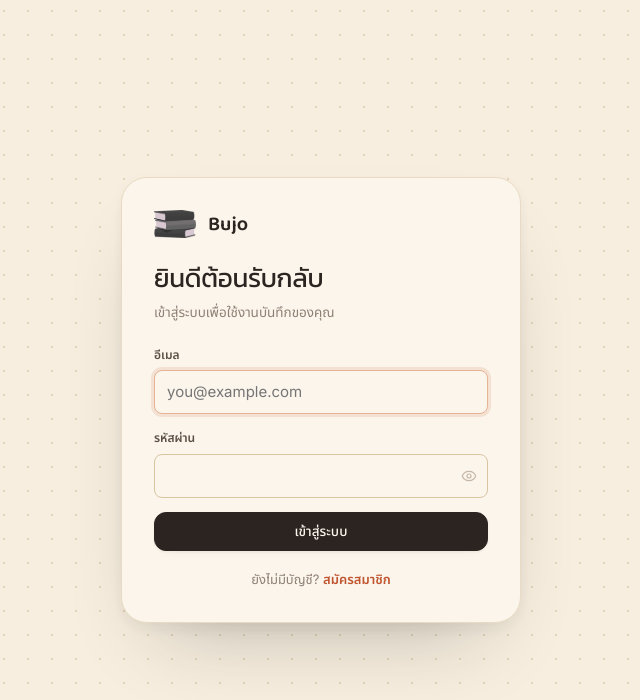
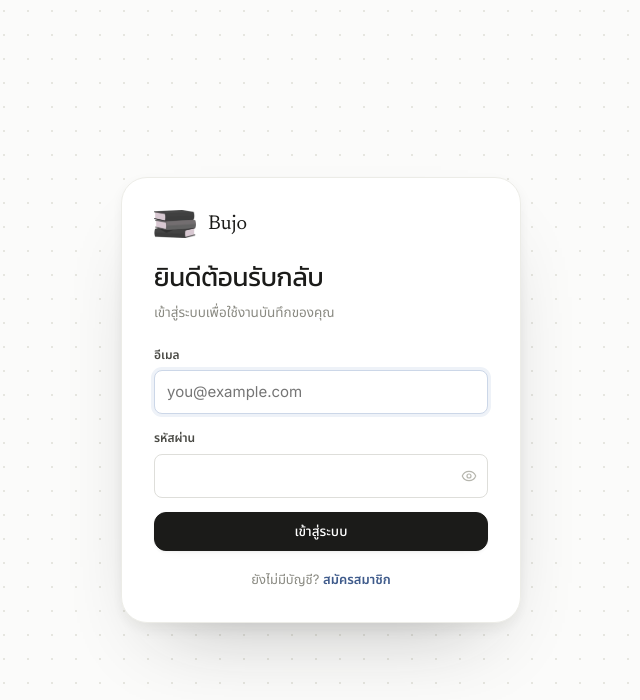
Before and after one commit to Pawit44/fe-bujo-app, a Next.js app: page /login in a window 1280 px wide. Shown: the top 700 px of the page, without its empty margins (319-959 px from the left). Built offline with nearby package versions, Linux system fonts and the light colour scheme; no server answers.

Commit message:
edit feature6

```diff
--- a/app/globals.css
+++ b/app/globals.css
@@ -1,37 +1,36 @@
 /* ==========================================================================
    BUJO — design tokens
-   Warm editorial system: ink on cream, terracotta as the one primary
-   accent (mustard/teal as its secondary pair for priority/inspiration),
+   A quiet paper-white system: ink on paper, one restrained accent,
    soft shadows instead of hard borders.
    ========================================================================== */
 
 :root,
 [data-theme='paper'] {
-  /* Paper — warm cream, not stark white */
-  --paper: #fbf5ec;
-  --paper-soft: #f7eedf;
-  --paper-sunken: #f1e4ce;
-  --paper-hover: #ecddc5;
-
-  /* Ink — warm near-black, not cool gray-black */
-  --ink: #2b2420;
-  --ink-soft: #5c4f44;
-  --ink-muted: #8f8074;
-  --ink-faint: #c6b8a8;
+  /* Paper */
+  --paper: #ffffff;
+  --paper-soft: #fbfbfa;
+  --paper-sunken: #f6f6f4;
+  --paper-hover: #f2f2f0;
+
+  /* Ink */
+  --ink: #1b1b19;
+  --ink-soft: #4a4a45;
+  --ink-muted: #8a8a82;
+  --ink-faint: #b6b6ae;
   /* One step further from the paper than --ink, for the hover state of
      surfaces that are already painted in --ink. Each theme pushes it in its
      own direction: darker on a light theme, lighter on a dark one. */
   --ink-strong: #000000;
 
   /* Lines */
-  --line: #e9dbc3;
-  --line-strong: #dac5a2;
-  --dot: #e3d3b8;
-
-  /* Accent — terracotta, the brand's primary color */
-  --accent: #c1552f;
-  --accent-soft: #f4e1d2;
-  --accent-line: #e3b594;
+  --line: #ececE7;
+  --line-strong: #dededa;
+  --dot: #e6e6e0;
+
+  /* Accent — a muted ink-blue that stays calm on white */
+  --accent: #3f5b8b;
+  --accent-soft: #eef2f8;
+  --accent-line: #ccd7e8;
 
   /* A solid gradient fill for "featured" surfaces (the primary nav item,
      the Daily Log hero card) plus the text color guaranteed to read on it.
@@ -39,142 +38,132 @@
      in the dark theme (accent goes light so it reads as *text* on a dark
      page), which would leave a light-on-light gradient here. This pair
      always stays "dark fill, white text" no matter which theme is active. */
-  --feature-accent: #c1552f;
-  --feature-accent-2: #953f20;
+  --feature-accent: #3f5b8b;
+  --feature-accent-2: #2c4066;
   --feature-ink: #ffffff;
 
-  /* Semantic — mustard for priority, teal for inspiration: the accent's
-     terracotta plus these two is the brand's whole warm triad, so which
-     marker a task carries is legible by color alone, not just its icon. */
-  --done: #6b8f5c;
-  --priority: #b8862e;
-  --inspiration: #3f8483;
+  /* Semantic */
+  --done: #6f8f6a;
+  --priority: #b4735a;
+  --inspiration: #b39449;
 
   /* Danger — solid fill for destructive buttons, plus a tinted pair for
-     inline error messages. Kept a cooler, more saturated red than the
-     terracotta accent so a delete action never reads as "just another
-     brand-colored button." */
-  --danger: #b23b30;
-  --danger-hover: #9a3128;
+     inline error messages. */
+  --danger: #b3524a;
+  --danger-hover: #9c453e;
   --danger-ink: #ffffff;
-  --danger-soft: #f7e4e0;
-  --danger-soft-ink: #8f2e24;
-
-  /* Timeline/tag colors — one hue per palette token. -solid tints a block's
-     left edge/dot (and a day-cell tag pill's background), -soft is its
-     fill, -line its border. Warmed to sit on cream instead of white. */
-  --ev-red-solid: hsl(9 62% 45%);      --ev-red-soft: hsl(9 60% 91%);      --ev-red-line: hsl(9 55% 79%);
-  --ev-orange-solid: hsl(28 70% 44%);  --ev-orange-soft: hsl(30 75% 89%);  --ev-orange-line: hsl(28 65% 77%);
-  --ev-yellow-solid: hsl(42 68% 40%);  --ev-yellow-soft: hsl(44 78% 87%);  --ev-yellow-line: hsl(43 68% 75%);
-  --ev-green-solid: hsl(140 35% 35%);  --ev-green-soft: hsl(140 40% 89%);  --ev-green-line: hsl(140 35% 75%);
-  --ev-teal-solid: hsl(178 42% 31%);   --ev-teal-soft: hsl(178 42% 88%);   --ev-teal-line: hsl(178 38% 73%);
-  --ev-blue-solid: hsl(212 45% 45%);   --ev-blue-soft: hsl(212 55% 91%);   --ev-blue-line: hsl(212 45% 79%);
-  --ev-purple-solid: hsl(262 38% 47%); --ev-purple-soft: hsl(262 48% 91%); --ev-purple-line: hsl(262 38% 81%);
-  --ev-pink-solid: hsl(340 55% 49%);   --ev-pink-soft: hsl(340 60% 91%);   --ev-pink-line: hsl(340 50% 81%);
-  --ev-gray-solid: hsl(30 8% 40%);     --ev-gray-soft: hsl(30 15% 89%);    --ev-gray-line: hsl(30 10% 77%);
-}
-
-/* Dusk — a dark, low-glare theme for the same layout. Warm dark brown, not
-   cool blue-black, so the terracotta accent still reads as "the same brand." */
+  --danger-soft: #fbeceb;
+  --danger-soft-ink: #a13f37;
+
+  /* Timeline event colors — one hue per palette token. -solid tints a
+     block's left edge/dot, -soft is its fill, -line its border. */
+  --ev-red-solid: hsl(355 55% 44%);   --ev-red-soft: hsl(355 65% 92%);   --ev-red-line: hsl(355 55% 80%);
+  --ev-orange-solid: hsl(28 65% 42%); --ev-orange-soft: hsl(28 75% 90%); --ev-orange-line: hsl(28 65% 78%);
+  --ev-yellow-solid: hsl(42 65% 38%);  --ev-yellow-soft: hsl(45 80% 88%); --ev-yellow-line: hsl(45 70% 76%);
+  --ev-green-solid: hsl(145 40% 34%); --ev-green-soft: hsl(145 45% 90%); --ev-green-line: hsl(145 40% 76%);
+  --ev-teal-solid: hsl(178 45% 30%);  --ev-teal-soft: hsl(178 45% 89%);  --ev-teal-line: hsl(178 40% 74%);
+  --ev-blue-solid: hsl(215 50% 44%);  --ev-blue-soft: hsl(215 60% 92%);  --ev-blue-line: hsl(215 50% 80%);
+  --ev-purple-solid: hsl(265 40% 46%); --ev-purple-soft: hsl(265 50% 92%); --ev-purple-line: hsl(265 40% 82%);
+  --ev-pink-solid: hsl(330 50% 46%);  --ev-pink-soft: hsl(330 60% 92%);  --ev-pink-line: hsl(330 50% 82%);
+  --ev-gray-solid: hsl(0 0% 38%);     --ev-gray-soft: hsl(0 0% 90%);     --ev-gray-line: hsl(0 0% 78%);
+}
+
+/* Dusk — a dark, low-glare theme for the same layout. */
 [data-theme='dusk'] {
-  --paper: #221d19;
-  --paper-soft: #271f1b;
-  --paper-sunken: #2e251f;
-  --paper-hover: #362b23;
-
-  --ink: #f1e6d8;
-  --ink-soft: #cbb9a5;
-  --ink-muted: #99887a;
-  --ink-faint: #5e4f42;
+  --paper: #1c1d20;
+  --paper-soft: #202226;
+  --paper-sunken: #26282d;
+  --paper-hover: #2c2e34;
+
+  --ink: #eeeeec;
+  --ink-soft: #c6c6c2;
+  --ink-muted: #92928d;
+  --ink-faint: #616159;
   /* Brighter than --ink, not darker: on this theme --ink is the light
      colour, so a primary button hovers *towards* white. Reusing the light
      theme's #000 here painted black text on a black fill. */
   --ink-strong: #ffffff;
 
-  --line: #3a2e26;
-  --line-strong: #47382e;
-  --dot: #362b23;
-
-  --accent: #e08a5c;
-  --accent-soft: #3a2a20;
-  --accent-line: #5c4331;
+  --line: #313338;
+  --line-strong: #3c3e44;
+  --dot: #2c2e34;
+
+  --accent: #8aa6d9;
+  --accent-soft: #26313f;
+  --accent-line: #3a4a63;
 
   /* --accent itself is deliberately light here (it doubles as readable text
      on this theme's dark paper) — too light for white text to sit on, so
-     the featured-surface fill gets its own, deeper terracotta instead. */
-  --feature-accent: #b85a34;
-  --feature-accent-2: #7a3b1e;
+     the featured-surface fill gets its own, deeper blue instead of reusing it. */
+  --feature-accent: #3a5488;
+  --feature-accent-2: #263a5e;
   --feature-ink: #ffffff;
 
-  --done: #93b587;
-  --priority: #d9a857;
-  --inspiration: #5fadab;
-
-  --danger: #d0776a;
-  --danger-hover: #dc8a7e;
-  --danger-ink: #221d19;
-  --danger-soft: #3d2621;
-  --danger-soft-ink: #f0b6aa;
-
-  --ev-red-solid: hsl(9 70% 66%);      --ev-red-soft: hsl(9 45% 21%);      --ev-red-line: hsl(9 40% 33%);
-  --ev-orange-solid: hsl(30 75% 62%);  --ev-orange-soft: hsl(30 45% 20%);  --ev-orange-line: hsl(30 45% 32%);
-  --ev-yellow-solid: hsl(43 72% 62%);  --ev-yellow-soft: hsl(43 45% 19%);  --ev-yellow-line: hsl(43 45% 31%);
-  --ev-green-solid: hsl(140 42% 58%);  --ev-green-soft: hsl(140 30% 18%);  --ev-green-line: hsl(140 30% 30%);
-  --ev-teal-solid: hsl(178 48% 55%);   --ev-teal-soft: hsl(178 35% 17%);   --ev-teal-line: hsl(178 35% 29%);
-  --ev-blue-solid: hsl(212 65% 70%);   --ev-blue-soft: hsl(212 40% 21%);   --ev-blue-line: hsl(212 40% 33%);
-  --ev-purple-solid: hsl(262 52% 72%); --ev-purple-soft: hsl(262 35% 22%); --ev-purple-line: hsl(262 35% 34%);
-  --ev-pink-solid: hsl(340 58% 70%);   --ev-pink-soft: hsl(340 35% 22%);   --ev-pink-line: hsl(340 35% 34%);
-  --ev-gray-solid: hsl(30 8% 65%);     --ev-gray-soft: hsl(30 12% 23%);    --ev-gray-line: hsl(30 10% 33%);
-}
-
-/* Sage — keeps its own green accent (that's the reason to pick it over
-   Paper) but shares the same warm-cream neutrals and mustard priority as
-   the other two themes, so switching themes never jolts between a cool-
-   white and a warm-cream base. Its "inspiration" secondary is terracotta
-   instead of teal — teal would fight the green accent here. */
+  --done: #8fb388;
+  --priority: #d38f70;
+  --inspiration: #d4b566;
+
+  --danger: #c96a60;
+  --danger-hover: #d97d72;
+  --danger-ink: #1c1d20;
+  --danger-soft: #3a2523;
+  --danger-soft-ink: #f0b3ab;
+
+  --ev-red-solid: hsl(355 70% 68%);    --ev-red-soft: hsl(355 40% 22%);    --ev-red-line: hsl(355 40% 34%);
+  --ev-orange-solid: hsl(28 75% 62%);  --ev-orange-soft: hsl(28 45% 20%);  --ev-orange-line: hsl(28 45% 32%);
+  --ev-yellow-solid: hsl(45 75% 62%);  --ev-yellow-soft: hsl(45 45% 18%);  --ev-yellow-line: hsl(45 45% 30%);
+  --ev-green-solid: hsl(145 45% 60%);  --ev-green-soft: hsl(145 30% 18%);  --ev-green-line: hsl(145 30% 30%);
+  --ev-teal-solid: hsl(178 50% 55%);   --ev-teal-soft: hsl(178 35% 17%);   --ev-teal-line: hsl(178 35% 29%);
+  --ev-blue-solid: hsl(215 70% 72%);   --ev-blue-soft: hsl(215 40% 21%);   --ev-blue-line: hsl(215 40% 33%);
+  --ev-purple-solid: hsl(265 55% 74%); --ev-purple-soft: hsl(265 35% 22%); --ev-purple-line: hsl(265 35% 34%);
+  --ev-pink-solid: hsl(330 60% 72%);   --ev-pink-soft: hsl(330 35% 22%);   --ev-pink-line: hsl(330 35% 34%);
+  --ev-gray-solid: hsl(0 0% 68%);      --ev-gray-soft: hsl(0 0% 24%);      --ev-gray-line: hsl(0 0% 34%);
+}
+
+/* Sage — the same paper-white feel, with a green accent instead of blue. */
 [data-theme='sage'] {
-  --paper: #faf6ec;
-  --paper-soft: #f5efe0;
-  --paper-sunken: #efe7d1;
-  --paper-hover: #e8dfc3;
-
-  --ink: #232720;
-  --ink-soft: #4f5546;
-  --ink-muted: #838a76;
-  --ink-faint: #bac0a8;
+  --paper: #ffffff;
+  --paper-soft: #fafbf8;
+  --paper-sunken: #f4f6f1;
+  --paper-hover: #eef1ea;
+
+  --ink: #1c1f19;
+  --ink-soft: #494e44;
+  --ink-muted: #868c7c;
+  --ink-faint: #b4b9a9;
   --ink-strong: #000000;
 
-  --line: #e3e4ce;
-  --line-strong: #d3d6b8;
-  --dot: #dee2c4;
+  --line: #e8ece2;
+  --line-strong: #dbe0d1;
+  --dot: #e2e7d8;
 
   --accent: #4c7a53;
-  --accent-soft: #e7f0e1;
-  --accent-line: #bbd4b8;
+  --accent-soft: #ecf3ea;
+  --accent-line: #c9dcc9;
 
   --feature-accent: #4c7a53;
-  --feature-accent-2: #335938;
+  --feature-accent-2: #345638;
   --feature-ink: #ffffff;
 
-  --done: #6b8f5c;
-  --priority: #b8862e;
-  --inspiration: #c1552f;
-
-  --danger: #b23b30;
-  --danger-hover: #9a3128;
+  --done: #6f8f6a;
+  --priority: #b4735a;
+  --inspiration: #a98f3f;
+
+  --danger: #b3524a;
+  --danger-hover: #9c453e;
   --danger-ink: #ffffff;
-  --danger-soft: #f7e4e0;
-  --danger-soft-ink: #8f2e24;
-
-  --ev-red-solid: hsl(9 62% 45%);      --ev-red-soft: hsl(9 60% 91%);      --ev-red-line: hsl(9 55% 79%);
-  --ev-orange-solid: hsl(28 70% 44%);  --ev-orange-soft: hsl(30 75% 89%);  --ev-orange-line: hsl(28 65% 77%);
-  --ev-yellow-solid: hsl(42 68% 40%);  --ev-yellow-soft: hsl(44 78% 87%);  --ev-yellow-line: hsl(43 68% 75%);
-  --ev-green-solid: hsl(140 35% 35%);  --ev-green-soft: hsl(140 40% 89%);  --ev-green-line: hsl(140 35% 75%);
-  --ev-teal-solid: hsl(178 42% 31%);   --ev-teal-soft: hsl(178 42% 88%);   --ev-teal-line: hsl(178 38% 73%);
-  --ev-blue-solid: hsl(212 45% 45%);   --ev-blue-soft: hsl(212 55% 91%);   --ev-blue-line: hsl(212 45% 79%);
-  --ev-purple-solid: hsl(262 38% 47%); --ev-purple-soft: hsl(262 48% 91%); --ev-purple-line: hsl(262 38% 81%);
-  --ev-pink-solid: hsl(340 55% 49%);   --ev-pink-soft: hsl(340 60% 91%);   --ev-pink-line: hsl(340 50% 81%);
-  --ev-gray-solid: hsl(30 8% 40%);     --ev-gray-soft: hsl(30 15% 89%);    --ev-gray-line: hsl(30 10% 77%);
+  --danger-soft: #fbeceb;
+  --danger-soft-ink: #a13f37;
+
+  --ev-red-solid: hsl(355 55% 44%);   --ev-red-soft: hsl(355 65% 92%);   --ev-red-line: hsl(355 55% 80%);
+  --ev-orange-solid: hsl(28 65% 42%); --ev-orange-soft: hsl(28 75% 90%); --ev-orange-line: hsl(28 65% 78%);
+  --ev-yellow-solid: hsl(42 65% 38%);  --ev-yellow-soft: hsl(45 80% 88%); --ev-yellow-line: hsl(45 70% 76%);
+  --ev-green-solid: hsl(145 40% 34%); --ev-green-soft: hsl(145 45% 90%); --ev-green-line: hsl(145 40% 76%);
+  --ev-teal-solid: hsl(178 45% 30%);  --ev-teal-soft: hsl(178 45% 89%);  --ev-teal-line: hsl(178 40% 74%);
+  --ev-blue-solid: hsl(215 50% 44%);  --ev-blue-soft: hsl(215 60% 92%);  --ev-blue-line: hsl(215 50% 80%);
+  --ev-purple-solid: hsl(265 40% 46%); --ev-purple-soft: hsl(265 50% 92%); --ev-purple-line: hsl(265 40% 82%);
+  --ev-pink-solid: hsl(330 50% 46%);  --ev-pink-soft: hsl(330 60% 92%);  --ev-pink-line: hsl(330 50% 82%);
+  --ev-gray-solid: hsl(0 0% 38%);     --ev-gray-soft: hsl(0 0% 90%);     --ev-gray-line: hsl(0 0% 78%);
 }
 
 :root {
@@ -190,14 +179,12 @@
   --shadow-md: 0 2px 6px rgba(27, 27, 25, 0.05), 0 18px 40px -24px rgba(27, 27, 25, 0.22);
   --shadow-lg: 0 6px 14px rgba(27, 27, 25, 0.06), 0 40px 80px -40px rgba(27, 27, 25, 0.3);
 
-  /* Type — Inter/Baloo 2 have no Thai glyphs, so the browser falls back
+  /* Type — Inter/Newsreader have no Thai glyphs, so the browser falls back
      per-character to Noto Sans Thai / Kanit for Thai text automatically;
      no locale switching needed. The families come from next/font (see
-     app/layout.tsx), which self-hosts them and exposes each as a variable.
-     --font-serif keeps its name for a minimal diff, but it's the display/
-     heading face now — bold and rounded (Baloo 2 / Kanit), not a serif. */
+     app/layout.tsx), which self-hosts them and exposes each as a variable. */
   --font-sans: var(--font-inter), var(--font-noto-thai), ui-sans-serif, system-ui, -apple-system, 'Segoe UI', Roboto, sans-serif;
-  --font-serif: var(--font-baloo), var(--font-kanit), ui-rounded, 'SF Pro Rounded', system-ui, sans-serif;
+  --font-serif: var(--font-newsreader), var(--font-kanit), ui-serif, Georgia, 'Times New Roman', serif;
   --font-mono: ui-monospace, SFMono-Regular, 'SF Mono', Menlo, monospace;
 
   /* Motion */
@@ -2078,18 +2065,6 @@ ol {
   gap: 6px;
 }
 
-/* Re-keyed by month in monthly/page.tsx, so switching months replays this
-   instead of the grid just popping to new content. */
-.cal-days {
-  animation: rise var(--normal) both;
-}
-
-/* Re-keyed by the week's anchor date in weekly/page.tsx — same idea for
-   ‹ › and jumping to a week from the date picker or Monthly view. */
-.week-view-fade {
-  animation: rise var(--normal) both;
-}
-
 .cal-weekdays div {
   text-align: center;
   font-size: 11.5px;
@@ -2100,27 +2075,18 @@ ol {
   padding-bottom: 10px;
 }
 
-/* A day cell is a small card now, not a centered square — the date number
-   anchors the top-left (like an actual calendar page), tag pills stack
-   below it. Content decides the height (min-height, not aspect-ratio), so
-   a day with 0 tasks and a day with "+3 more" both stay comfortable
-   instead of either clipping or leaving the empty ones oddly tall. */
 .cal-day {
-  min-height: 88px;
+  aspect-ratio: 1;
   border-radius: 14px;
   display: flex;
   flex-direction: column;
-  align-items: flex-start;
-  padding: 9px 9px 8px;
-  gap: 5px;
+  align-items: center;
+  justify-content: center;
+  gap: 6px;
+  font-size: 17px;
+  font-variant-numeric: tabular-nums;
   color: var(--ink-soft);
   transition: background var(--fast), color var(--fast), transform var(--fast);
-}
-
-.cal-day-num {
-  font-size: 16px;
-  font-weight: 600;
-  font-variant-numeric: tabular-nums;
 }
 
 .cal-day:hover {
@@ -2128,17 +2094,14 @@ ol {
   transform: translateY(-1px);
 }
 
-.cal-day.weekend .cal-day-num {
+.cal-day.weekend {
   color: var(--ink-muted);
 }
 
 .cal-day.today {
   background: var(--ink);
   color: var(--paper);
-}
-
-.cal-day.today .cal-day-num {
-  color: var(--paper);
+  font-weight: 600;
 }
 
 .cal-day.blank {
@@ -2153,64 +2116,22 @@ ol {
   color: var(--accent);
 }
 
-.cal-day.week-hover .cal-day-num {
-  color: var(--accent);
-}
-
 .cal-day.today.week-hover {
   background: var(--ink);
   color: var(--paper);
 }
 
-.cal-day.today.week-hover .cal-day-num {
-  color: var(--paper);
-}
-
-.cal-tags {
-  display: flex;
-  flex-direction: column;
+.cal-dots {
+  display: flex;
   gap: 3px;
-  width: 100%;
-}
-
-.cal-tag {
-  max-width: 100%;
-  overflow: hidden;
-  text-overflow: ellipsis;
-  white-space: nowrap;
-  padding: 2px 7px;
-  border-radius: 6px;
-  font-size: 10.5px;
-  font-weight: 550;
-  line-height: 1.4;
-  background: var(--paper-sunken);
-  color: var(--ink-soft);
-}
-
-.cal-day.today .cal-tag {
-  background: rgba(255, 255, 255, 0.16);
-  color: var(--paper);
-}
-
-.cal-tag.ev-color-red { background: var(--ev-red-soft); color: var(--ev-red-solid); }
-.cal-tag.ev-color-orange { background: var(--ev-orange-soft); color: var(--ev-orange-solid); }
-.cal-tag.ev-color-yellow { background: var(--ev-yellow-soft); color: var(--ev-yellow-solid); }
-.cal-tag.ev-color-green { background: var(--ev-green-soft); color: var(--ev-green-solid); }
-.cal-tag.ev-color-teal { background: var(--ev-teal-soft); color: var(--ev-teal-solid); }
-.cal-tag.ev-color-blue { background: var(--ev-blue-soft); color: var(--ev-blue-solid); }
-.cal-tag.ev-color-purple { background: var(--ev-purple-soft); color: var(--ev-purple-solid); }
-.cal-tag.ev-color-pink { background: var(--ev-pink-soft); color: var(--ev-pink-solid); }
-.cal-tag.ev-color-gray { background: var(--ev-gray-soft); color: var(--ev-gray-solid); }
-
-.cal-tag-more {
-  font-size: 10px;
-  font-weight: 600;
-  color: var(--ink-faint);
-  padding: 0 2px;
-}
-
-.cal-day.today .cal-tag-more {
-  color: rgba(255, 255, 255, 0.7);
+  height: 5px;
+}
+
+.cal-dots i {
+  width: 5px;
+  height: 5px;
+  border-radius: 50%;
+  background: var(--ink-faint);
 }
 
 .cal-day.today .cal-dots i {
@@ -2333,20 +2254,11 @@ ol {
   margin: -8px 0 16px;
 }
 
-.week-belongs {
-  margin-top: 8px;
-}
-
 .datepicker-menu {
   right: auto;
   left: 0;
   min-width: 260px;
   padding: 10px 12px 12px;
-}
-
-.color-menu {
-  min-width: 216px;
-  padding: 12px;
 }
 
 .datepicker-nav {
@@ -3911,6 +3823,6 @@ ol {
   }
 
   body {
-    background: var(--paper);
-  }
-}
+    background: #fff;
+  }
+}
--- a/components/ColorMenu.tsx
+++ /dev/null
@@ -1,80 +0,0 @@
-'use client';
-
-import { useEffect, useRef, useState } from 'react';
-import { Palette } from 'lucide-react';
-import { EVENT_COLORS } from '@/lib/eventColors';
-import { useI18n } from '@/lib/i18n';
-import type { Entry } from '@/lib/types';
-
-/**
- * Tags a plain task/note with one of the same 9 colors timed events already
- * use — a category-style marker any entry can carry, not just ones with a
- * time. Deliberately its own small popover rather than routing through
- * EventEditor: that flow always saves a start/end time along with the
- * color, which would quietly turn "just tag this task" into "also give it
- * a time slot."
- */
-export default function ColorMenu({ entry, onPick }: { entry: Entry; onPick: (color: string) => void }) {
-  const { t } = useI18n();
-  const [open, setOpen] = useState(false);
-  const ref = useRef<HTMLDivElement>(null);
-
-  useEffect(() => {
-    if (!open) return;
-    const close = (e: MouseEvent) => {
-      if (ref.current && !ref.current.contains(e.target as Node)) setOpen(false);
-    };
-    const esc = (e: KeyboardEvent) => {
-      if (e.key === 'Escape') setOpen(false);
-    };
-    document.addEventListener('mousedown', close);
-    document.addEventListener('keydown', esc);
-    return () => {
-      document.removeEventListener('mousedown', close);
-      document.removeEventListener('keydown', esc);
-    };
-  }, [open]);
-
-  const pick = (color: string) => {
-    onPick(color);
-    setOpen(false);
-  };
-
-  return (
-    <div className="menu-wrap" ref={ref}>
-      <button
-        type="button"
-        className="act"
-        style={entry.color ? { color: `var(--ev-${entry.color}-solid)` } : undefined}
-        onClick={() => setOpen((v) => !v)}
-        title={t.eventEditor.colorLabel}
-        aria-haspopup="menu"
-        aria-expanded={open}
-      >
-        <Palette size={14} strokeWidth={1.8} fill={entry.color ? 'currentColor' : 'none'} />
-      </button>
-
-      {open && (
-        <div className="menu color-menu" role="menu">
-          <div className="color-picker">
-            <button
-              type="button"
-              className={`color-swatch swatch-none ${!entry.color ? 'on' : ''}`}
-              title={t.eventEditor.colors.none}
-              onClick={() => pick('')}
-            />
-            {EVENT_COLORS.map((c) => (
-              <button
-                key={c}
-                type="button"
-                className={`color-swatch ev-color-${c} ${entry.color === c ? 'on' : ''}`}
-                title={t.eventEditor.colors[c]}
-                onClick={() => pick(c)}
-              />
-            ))}
-          </div>
-        </div>
-      )}
-    </div>
-  );
-}
--- a/components/EntryRow.tsx
+++ b/components/EntryRow.tsx
@@ -3,7 +3,6 @@
 import { useEffect, useRef, useState } from 'react';
 import { Bell, Clock, Sparkles, Star, Trash2 } from 'lucide-react';
 import Bullet from './Bullet';
-import ColorMenu from './ColorMenu';
 import MigrateMenu from './MigrateMenu';
 import FolderMenu from './FolderMenu';
 import EventEditor, { type EventDraft } from './EventEditor';
@@ -178,7 +177,6 @@ export default function EntryRow({
         >
           <Sparkles size={14} strokeWidth={1.8} fill={entry.inspiration ? 'currentColor' : 'none'} />
         </button>
-        <ColorMenu entry={entry} onPick={(color) => onUpdate(entry, { color })} />
         {folders && onMoveFolder && (
           <FolderMenu
             folders={folders}
--- a/lib/i18n/en.ts
+++ b/lib/i18n/en.ts
@@ -33,7 +33,6 @@ const en = {
     dismiss: 'Dismiss',
     navLimit: "You can't go further than 10 years from today.",
     somethingWentWrong: 'Something went wrong. Please try again.',
-    moreCount: (n: number) => `+${n} more`,
   },
   dates: {
     months: [
--- a/lib/i18n/th.ts
+++ b/lib/i18n/th.ts
@@ -30,7 +30,6 @@ const th: Dictionary = {
     dismiss: 'ปิด',
     navLimit: 'ไม่สามารถเลื่อนเกิน 10 ปีจากวันนี้ได้',
     somethingWentWrong: 'เกิดข้อผิดพลาด ลองใหม่อีกครั้ง',
-    moreCount: (n) => `อีก ${n} รายการ`,
   },
   dates: {
     months: [
```
Also changed, not shown: app/layout.tsx (+6 -7 lines), app/monthly/page.tsx (+12 -27 lines), app/weekly/page.tsx (+1 -11 lines), public/manifest.json, 1 other file (tests, documents, lock files or other folders).
